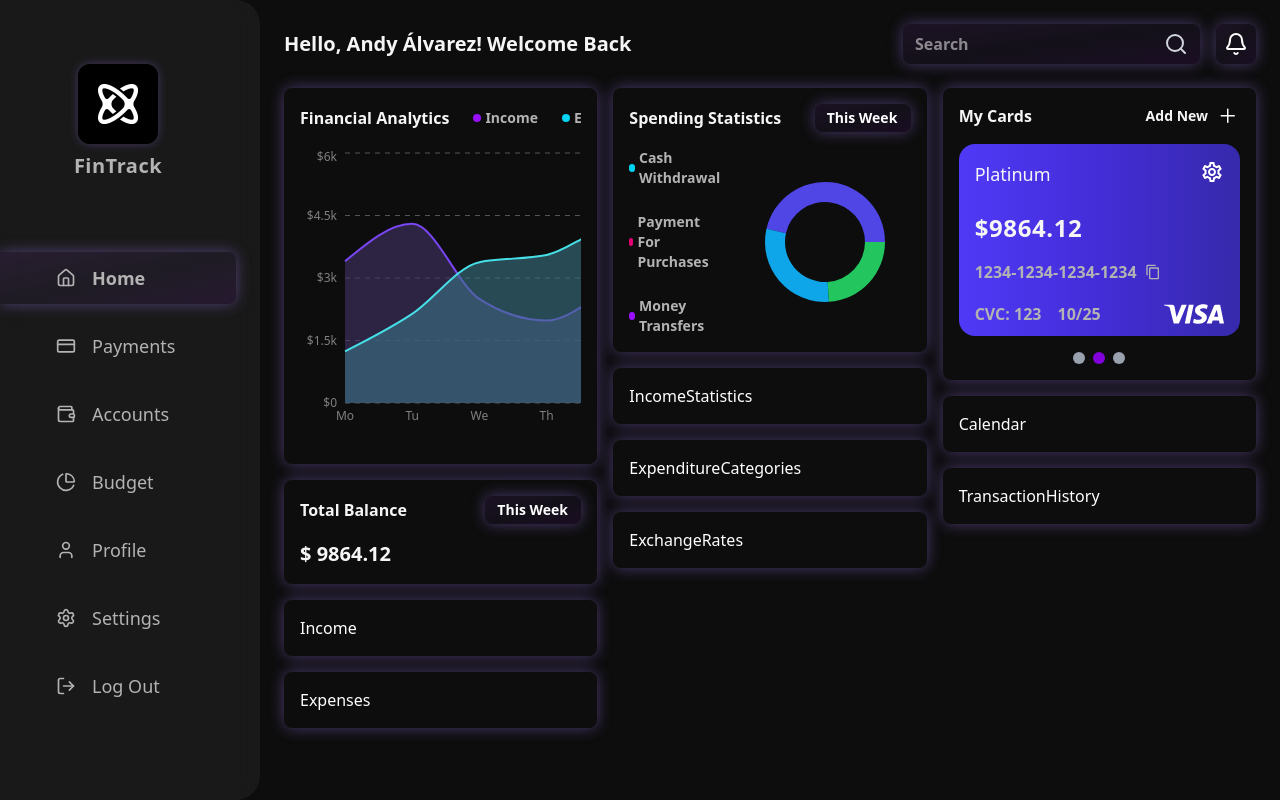
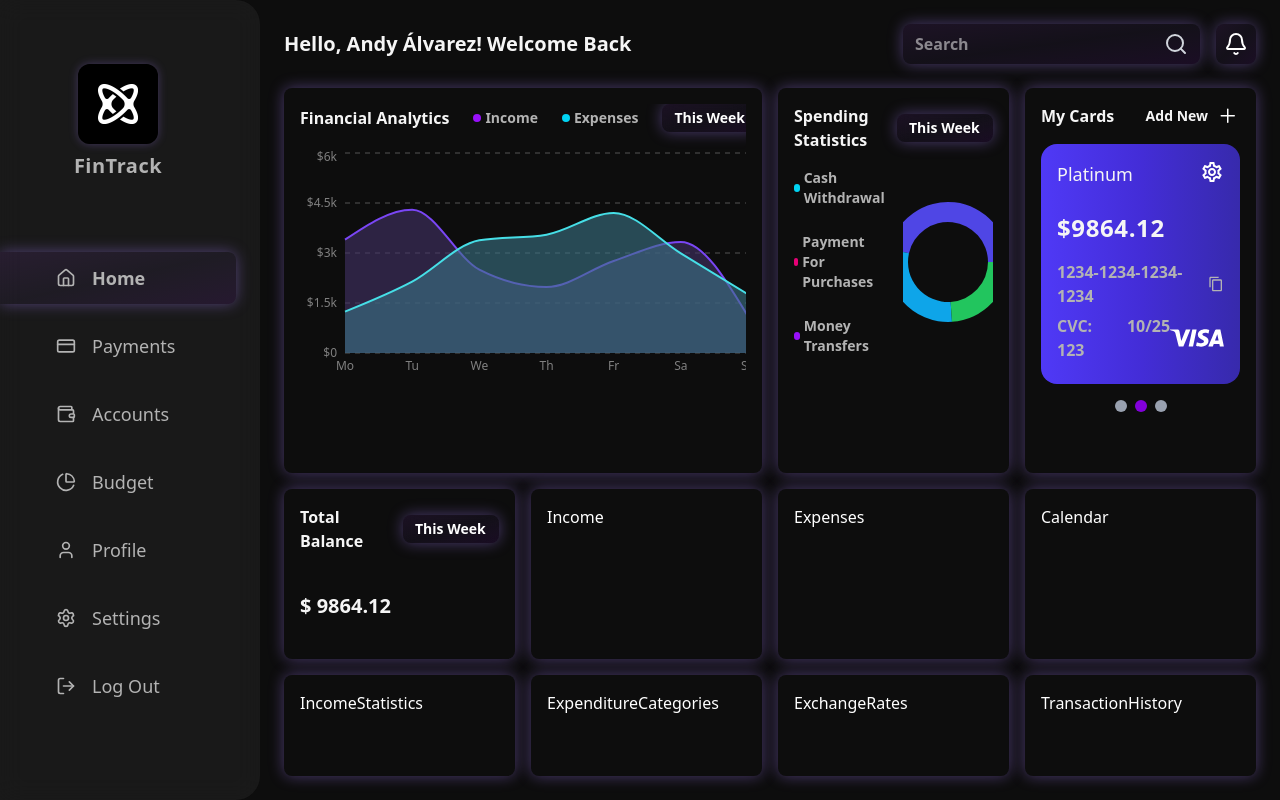
Before and after one commit to AndyAlvarezC/fintrack-dashboard, a React (Vite) app: page / in a window 1280 px wide. Built offline with nearby package versions, Linux system fonts and the light colour scheme.

Commit message:
New responsive layout

```diff
--- a/src/components/home/financialAnalytics/FinancialAnalytics.tsx
+++ b/src/components/home/financialAnalytics/FinancialAnalytics.tsx
@@ -4,7 +4,7 @@ import FinancialChart from './components/FinancialChart';
 
 export default function FinancialAnalytics() {
   return (
-    <div className="grid grid-rows-[auto_1fr] w-full h-full gap-4 overflow-hidden">
+    <div className="grid grid-rows-[auto_auto] w-full gap-4 overflow-hidden">
       {/* Header: h2, Legend & WeekSelector */}
       <div className="flex flex-wrap items-center gap-4 md:grid md:grid-cols-[1fr_auto_auto] md:gap-6 min-h-0">
         <h2 className="text-md font-semibold whitespace-nowrap">Financial Analytics</h2>
@@ -13,7 +13,7 @@ export default function FinancialAnalytics() {
       </div>
 
       {/* Chart */}
-      <div className="w-full h-full min-h-[300px] max-w-full overflow-hidden">
+      <div className="w-full max-w-full overflow-hidden">
         <FinancialChart />
       </div>
     </div>
--- a/src/components/home/myCard/MyCards.tsx
+++ b/src/components/home/myCard/MyCards.tsx
@@ -9,7 +9,7 @@ const data = [
 
 export default function MyCards() {
   return (
-    <div className="grid grid-rows-[auto1_fr] w-full h-full gap-4">
+    <div className="grid grid-rows-[auto_auto] w-full gap-4">
       {/* Header */}
       <div className="grid grid-cols-[1fr_auto] items-center w-full">
         <h2 className="text-md font-semibold">My Cards</h2>
@@ -20,9 +20,9 @@ export default function MyCards() {
       </div>
 
       {/* Cards */}
-      <div className="grid grid-rows-[1fr_auto] w-full h-full">
+      <div className="grid grid-rows-[auto1_fr] w-full gap-4">
       {data.map((card, index) => (
-        <div key={index} className="grid grid-rows-[auto1_fr] p-4 w-full h-48 bg-linear-to-r from-indigo-600 via-indigo-700 to-indigo-800 rounded-2xl">
+        <div key={index} className="grid grid-rows-[auto1_fr] p-4 w-full h-auto bg-linear-to-r from-indigo-600 via-indigo-700 to-indigo-800 rounded-2xl">
           {/* Card Header */}
           <div className="flex items-start justify-between">
             <h2 className="text-gray-300 font-medium text-lg">{card.type}</h2>
--- a/src/components/home/spendingStatistics/SpendingStatistics.tsx
+++ b/src/components/home/spendingStatistics/SpendingStatistics.tsx
@@ -4,7 +4,7 @@ import SpendingStatisticsChart from './components/SpendingStatisticsChart';
 
 export default function SpendingStatistics() {
   return (
-    <div className="grid grid-rows-[auto_1fr] w-full h-full gap-4">
+    <div className="grid grid-rows-[auto_1fr] gap-4">
       {/* Header: h2 & WeekSelector */}
       <div className="grid grid-cols-[1fr_auto] items-center w-full">
         <h2 className="text-md font-semibold">Spending Statistics</h2>
@@ -16,7 +16,7 @@ export default function SpendingStatistics() {
         <div className="flex items-center justify-center">
           <Legend />
         </div>
-        <div className="w-full h-full">
+        <div className="w-full">
           <SpendingStatisticsChart />
         </div>
       </div>
--- a/src/components/home/spendingStatistics/components/SpendingStatisticsChart.tsx
+++ b/src/components/home/spendingStatistics/components/SpendingStatisticsChart.tsx
@@ -10,7 +10,7 @@ const COLORS = ['#4F46E5', '#0EA5E9', '#22C55E'];
 
 export default function SpendingStatisticsChart() {
   return (
-    <div className="w-full h-full flex items-center justify-center">
+    <div className="w-full h-full items-center justify-center">
       <ResponsiveContainer width="100%" height="100%">
         <PieChart>
           <Pie data={data} dataKey="value" nameKey="name" innerRadius={40} outerRadius={60} stroke='none' >
--- a/src/components/home/totalBalance/TotalBalance.tsx
+++ b/src/components/home/totalBalance/TotalBalance.tsx
@@ -12,6 +12,7 @@ export default function TotalBalance() {
       <div className="flex text-xl my-auto font-semibold">
         <h2>$ 9864.12</h2>
       </div>
+
       {/* Area Chart */}
     </div>
   );
--- a/src/pages/Home/Home.tsx
+++ b/src/pages/Home/Home.tsx
@@ -17,51 +17,46 @@ export default function Home() {
       {/* Header */}
       <Header />
 
-      {/* Main Grid */}
-      <div className="grid grid-cols-1 lg:grid-cols-3 gap-4 w-full h-full">
-        {/* Column 1 */}
-        <div className='flex flex-col gap-4'>
-          <div className="col-span-2 bg-(--bg-primary) shadow-[0_0_15px_rgba(167,127,255,0.4)] p-4 rounded-lg">
+      <div className="grid grid-cols-12 gap-4 w-full h-full">
+        {/* Financial Analytics: columna izquierda 6/12 */}
+        <div className="col-span-12 lg:col-span-6 bg-(--bg-primary) shadow-[0_0_15px_rgba(167,127,255,0.4)] p-4 rounded-lg">
           <FinancialAnalytics />
         </div>
-          <div className="bg-(--bg-primary) shadow-[0_0_15px_rgba(167,127,255,0.4)] p-4 rounded-lg">
+
+        {/* Columna derecha superior: Spending Statistics */}
+        <div className="col-span-12 lg:col-span-3 bg-(--bg-primary) shadow-[0_0_15px_rgba(167,127,255,0.4)] p-4 rounded-lg">
+          <SpendingStatistics />
+        </div>
+
+        {/* Columna derecha inferior: My Cards */}
+        <div className="col-span-12 lg:col-span-3 bg-(--bg-primary) shadow-[0_0_15px_rgba(167,127,255,0.4)] p-4 rounded-lg">
+          <MyCards />
+        </div>
+
+        {/* Otros componentes debajo */}
+        <div className="col-span-12 lg:col-span-3 bg-(--bg-primary) shadow-[0_0_15px_rgba(167,127,255,0.4)] p-4 rounded-lg">
           <TotalBalance />
         </div>
-          <div className="bg-(--bg-primary) shadow-[0_0_15px_rgba(167,127,255,0.4)] p-4 rounded-lg">
+        <div className="col-span-12 lg:col-span-3 bg-(--bg-primary) shadow-[0_0_15px_rgba(167,127,255,0.4)] p-4 rounded-lg">
           <Income />
         </div>
-          <div className="bg-(--bg-primary) shadow-[0_0_15px_rgba(167,127,255,0.4)] p-4 rounded-lg">
+        <div className="col-span-12 lg:col-span-3 bg-(--bg-primary) shadow-[0_0_15px_rgba(167,127,255,0.4)] p-4 rounded-lg">
           <Expenses />
         </div>
+        <div className="col-span-12 lg:col-span-3 bg-(--bg-primary) shadow-[0_0_15px_rgba(167,127,255,0.4)] p-4 rounded-lg">
+          <Calendar />
         </div>
-
-        {/* Col 2 */}
-        <div className="flex flex-col gap-4">
-          <div className="bg-(--bg-primary) shadow-[0_0_15px_rgba(167,127,255,0.4)] p-4 rounded-lg">
-            <SpendingStatistics />
-          </div>
-          <div className="bg-(--bg-primary) shadow-[0_0_15px_rgba(167,127,255,0.4)] p-4 rounded-lg">
+        <div className="col-span-12 lg:col-span-3 bg-(--bg-primary) shadow-[0_0_15px_rgba(167,127,255,0.4)] p-4 rounded-lg">
           <IncomeStatistics />
         </div>
-          <div className="bg-(--bg-primary) shadow-[0_0_15px_rgba(167,127,255,0.4)] p-4 rounded-lg">
+        <div className="col-span-12 lg:col-span-3 bg-(--bg-primary) shadow-[0_0_15px_rgba(167,127,255,0.4)] p-4 rounded-lg">
           <ExpenditureCategories />
         </div>
-          <div className="bg-(--bg-primary) shadow-[0_0_15px_rgba(167,127,255,0.4)] p-4 rounded-lg">
+        <div className="col-span-12 lg:col-span-3 bg-(--bg-primary) shadow-[0_0_15px_rgba(167,127,255,0.4)] p-4 rounded-lg">
           <ExchangeRates />
         </div>
-        </div>
-
-        {/* Col 3 */}
-        <div className="flex flex-col gap-4">
-          <div className="bg-(--bg-primary) shadow-[0_0_15px_rgba(167,127,255,0.4)] p-4 rounded-lg">
-            <MyCards />
-          </div>
-          <div className="bg-(--bg-primary) shadow-[0_0_15px_rgba(167,127,255,0.4)] p-4 rounded-lg">
-            <Calendar />
-          </div>
-          <div className="bg-(--bg-primary) shadow-[0_0_15px_rgba(167,127,255,0.4)] p-4 rounded-lg">
+        <div className="col-span-12 lg:col-span-3 bg-(--bg-primary) shadow-[0_0_15px_rgba(167,127,255,0.4)] p-4 rounded-lg">
           <TransactionHistory />
-          </div>
         </div>
       </div>
     </div>
```
Lines whose indentation alone changed are shown as unchanged.
